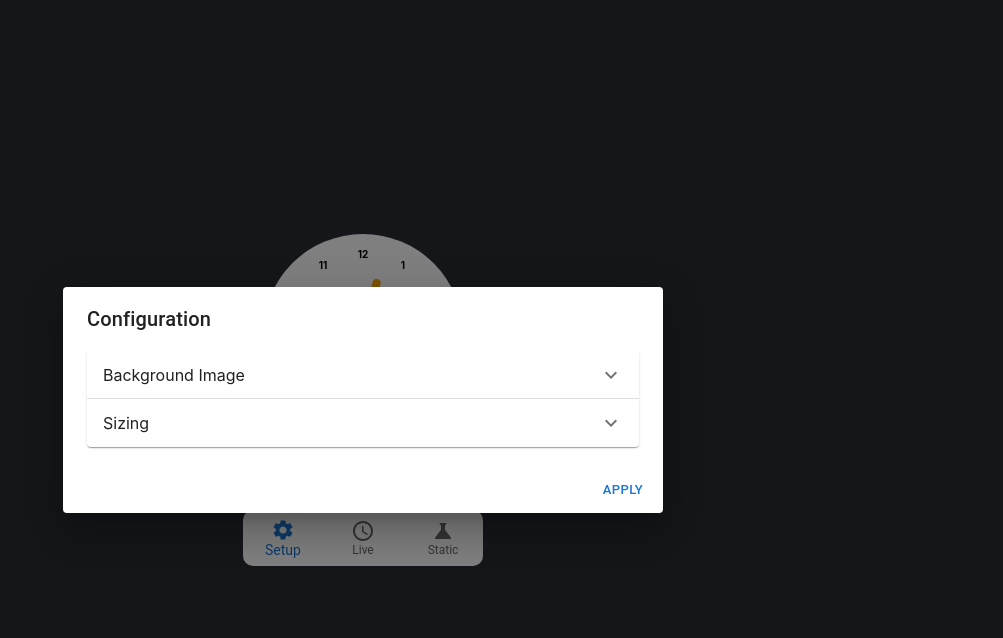
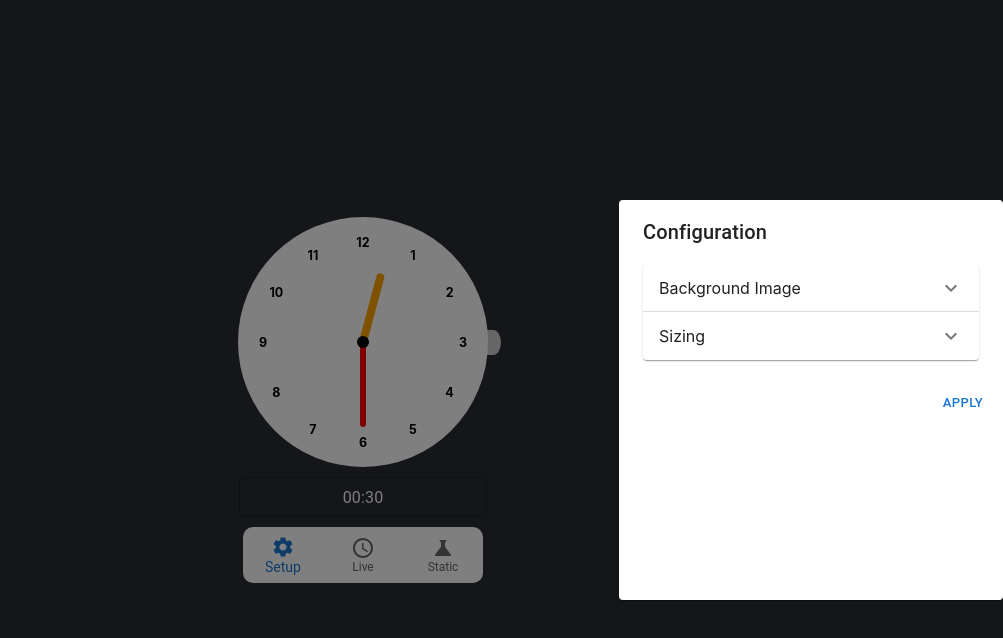
Before and after one commit to yyang2018mel/AnalogClock, a React (Create React App) app: page / in a window 1280 px wide. Both pictures are taken after a click on the button "Setup". Shown: the top 638 px of the page, without its empty margins (277-1280 px from the left). Built offline with nearby package versions, Linux system fonts and the light colour scheme.

Commit message:
Side config

```diff
--- a/src/clock/ClockCombo.tsx
+++ b/src/clock/ClockCombo.tsx
@@ -1,4 +1,4 @@
-import React, { useEffect, useRef, useState } from "react";
+import React, { useCallback, useRef, useState } from "react";
 import { ClockState } from "./ClockState";
 import { ClockContext } from "./Context";
 import AnalogClock from "./AnalogClock";
@@ -15,6 +15,7 @@ import {
   DialogActions,
   DialogContent,
   DialogTitle,
+  Paper,
   Slider,
 } from "@mui/material";
 import SettingsIcon from "@mui/icons-material/Settings";
@@ -23,40 +24,65 @@ import AccessTimeIcon from "@mui/icons-material/AccessTime";
 import PictureSelectionGrid from "../generic/PictureSelector";
 import ExpandMoreIcon from "@mui/icons-material/ExpandMore";
 
-function ClockCombo(): React.JSX.Element {
-  const [clockState, setClockState] = useState<ClockState>({
-    hour: 0,
-    minute: 30,
-    mode: "PausedNoAdjustable",
-  });
+type ClockConfig = {
+  clockSize: number;
+  hourHandColor: [string, string];
+  minuteHandColor: [string, string];
+  backgroundImgIndex: number | null;
+};
 
-  const [clockUserMode, setClockUserMode] = useState<ClockUserMode>("Static");
-  const prevClockUserMode = useRef<ClockUserMode>(clockUserMode);
+const DefaultClockConfig: ClockConfig = {
+  clockSize: 250,
+  hourHandColor: ["orange", "yellow"],
+  minuteHandColor: ["red", "pink"],
+  backgroundImgIndex: null,
+};
 
-  const [backgroundImgIndex, setBackgroundImgIndex] = useState<number | null>(
-    null
-  );
-  const backgroundImageIndexRef = useRef<number | null>(backgroundImgIndex);
+function ClockConfigurationDialog({
+  initConfig,
+  shouldOpen,
+  stageClockConfig,
+  commitClockConfig,
+  onClose,
+}: {
+  initConfig: ClockConfig;
+  shouldOpen: boolean;
+  stageClockConfig: React.Dispatch<React.SetStateAction<ClockConfig>>;
+  commitClockConfig: (c: ClockConfig) => void;
+  onClose: () => void;
+}): React.JSX.Element {
+  // const [isApplied, setIsApplied] = useState<boolean>(false);
+  const workingConfigRef = useRef<ClockConfig>(initConfig);
 
-  const [clockSize, setClockSize] = useState<number>(200);
-  const clockSizeRef = useRef<number>(clockSize);
+  const onDialogApply = () => {
+    commitClockConfig(workingConfigRef.current);
+    onClose();
+  };
+
+  const onDialogCloseWithoutApply = () => {
+    // rollback
+    stageClockConfig(initConfig);
+    onClose();
+  };
 
   return (
-    <ClockContext.Provider value={{ clockState, setClockState }}>
-      <AnalogClock
-        clockSize={clockSize}
-        backgroundImageUrl={
-          backgroundImgIndex !== null ? ClockImageUrls[backgroundImgIndex] : ""
-        }
-      />
-      <div style={{ height: 10 }} />
-      <DigitalClock />
-      <div style={{ height: 10 }} />
-
     <Dialog
-        open={clockUserMode === "Setup"}
+      keepMounted
+      open={shouldOpen}
       scroll="paper"
-        onClose={() => setClockUserMode(prevClockUserMode.current)}
+      onClose={onDialogCloseWithoutApply}
+      PaperComponent={({ children }) => (
+        <Paper
+          style={{
+            width: "30%",
+            minHeight: "50%",
+            maxHeight: "100%",
+            marginLeft: "auto",
+          }}
+        >
+          {children}
+        </Paper>
+      )}
     >
       <DialogTitle>Configuration</DialogTitle>
       <DialogContent>
@@ -66,11 +92,18 @@ function ClockCombo(): React.JSX.Element {
           </AccordionSummary>
           <AccordionDetails>
             <PictureSelectionGrid
-                initSelectedIndex={backgroundImageIndexRef.current}
+              initSelectedIndex={initConfig.backgroundImgIndex}
               candidateImages={ClockImageUrls}
-                onPictureSelection={(idx) =>
-                  (backgroundImageIndexRef.current = idx)
-                }
+              onPictureSelection={(idx) => {
+                workingConfigRef.current = {
+                  ...workingConfigRef.current,
+                  backgroundImgIndex: idx,
+                };
+                stageClockConfig((prev) => ({
+                  ...prev,
+                  backgroundImgIndex: idx,
+                }));
+              }}
             />
           </AccordionDetails>
         </Accordion>
@@ -82,30 +115,81 @@ function ClockCombo(): React.JSX.Element {
             <div>Clock Size</div>
             <Slider
               valueLabelDisplay="auto"
-                defaultValue={clockSize}
-                min={100}
-                max={350}
-                onChange={(e, newVal) =>
-                  (clockSizeRef.current = newVal as number)
-                }
+              defaultValue={initConfig.clockSize}
+              min={200}
+              max={500}
+              onChange={(e, newVal) => {
+                workingConfigRef.current = {
+                  ...workingConfigRef.current,
+                  clockSize: newVal as number,
+                };
+                stageClockConfig((prev) => ({
+                  ...prev,
+                  clockSize: newVal as number,
+                }));
+              }}
             />
           </AccordionDetails>
         </Accordion>
       </DialogContent>
 
       <DialogActions>
-          <Button
-            size="small"
-            onClick={() => {
-              setBackgroundImgIndex(backgroundImageIndexRef.current);
-              setClockUserMode(prevClockUserMode.current);
-              setClockSize(clockSizeRef.current);
-            }}
-          >
+        <Button size="small" onClick={onDialogApply}>
           Apply
         </Button>
       </DialogActions>
     </Dialog>
+  );
+}
+
+const MClockConfigurationDialog = React.memo(ClockConfigurationDialog);
+
+function ClockCombo(): React.JSX.Element {
+  const [clockState, setClockState] = useState<ClockState>({
+    hour: 0,
+    minute: 30,
+    mode: "PausedNoAdjustable",
+  });
+
+  const [clockUserMode, setClockUserMode] = useState<ClockUserMode>("Static");
+  const clockUserModeBeforeConfig = useRef<ClockUserMode>(clockUserMode);
+
+  const [clockConfig, setClockConfig] =
+    useState<ClockConfig>(DefaultClockConfig);
+
+  const commitedClockConfig = useRef<ClockConfig>(clockConfig);
+
+  const commitClockConfig = useCallback((c: ClockConfig) => {
+    commitedClockConfig.current = c;
+  }, []);
+
+  const closeDialog = useCallback(() => {
+    setClockUserMode(clockUserModeBeforeConfig.current);
+  }, []);
+
+  return (
+    <>
+      <ClockContext.Provider value={{ clockState, setClockState }}>
+        <AnalogClock
+          clockSize={clockConfig.clockSize}
+          backgroundImageUrl={
+            clockConfig.backgroundImgIndex !== null
+              ? ClockImageUrls[clockConfig.backgroundImgIndex]
+              : ""
+          }
+        />
+        <div style={{ height: 10 }} />
+        <DigitalClock />
+        <div style={{ height: 10 }} />
+      </ClockContext.Provider>
+
+      <MClockConfigurationDialog
+        initConfig={commitedClockConfig.current}
+        shouldOpen={clockUserMode === "Setup"}
+        stageClockConfig={setClockConfig}
+        commitClockConfig={commitClockConfig}
+        onClose={closeDialog}
+      />
 
       <BottomNavigation
         showLabels
@@ -113,7 +197,7 @@ function ClockCombo(): React.JSX.Element {
         value={clockUserMode}
         onChange={(_, newValue) =>
           setClockUserMode((prev) => {
-            prevClockUserMode.current = prev;
+            clockUserModeBeforeConfig.current = prev;
             return newValue;
           })
         }
@@ -134,7 +218,7 @@ function ClockCombo(): React.JSX.Element {
           icon={<ScienceIcon />}
         />
       </BottomNavigation>
-    </ClockContext.Provider>
+    </>
   );
 }
 
--- a/src/clock/DigtalClock.tsx
+++ b/src/clock/DigtalClock.tsx
@@ -12,6 +12,7 @@ function DigitalClock(): React.JSX.Element {
   return (
     <LocalizationProvider dateAdapter={AdapterDayjs}>
       <TimeField
+        size="small"
         ampm={false}
         readOnly={!isAdjustable}
         inputProps={{
--- a/src/generic/PictureSelector.tsx
+++ b/src/generic/PictureSelector.tsx
@@ -1,4 +1,4 @@
-import { Card, CardMedia, Checkbox, Grid } from "@mui/material";
+import { Card, CardMedia, Grid } from "@mui/material";
 import React from "react";
 
 function PictureSelectionGrid({
@@ -20,7 +20,7 @@ function PictureSelectionGrid({
   };
 
   return (
-    <Grid container spacing={3}>
+    <Grid container spacing={3} style={{ maxHeight: "90%" }}>
       {candidateImages.map((url, index) => (
         <Grid item xs={4} key={index}>
           <Card
```
Lines whose indentation alone changed are shown as unchanged.
